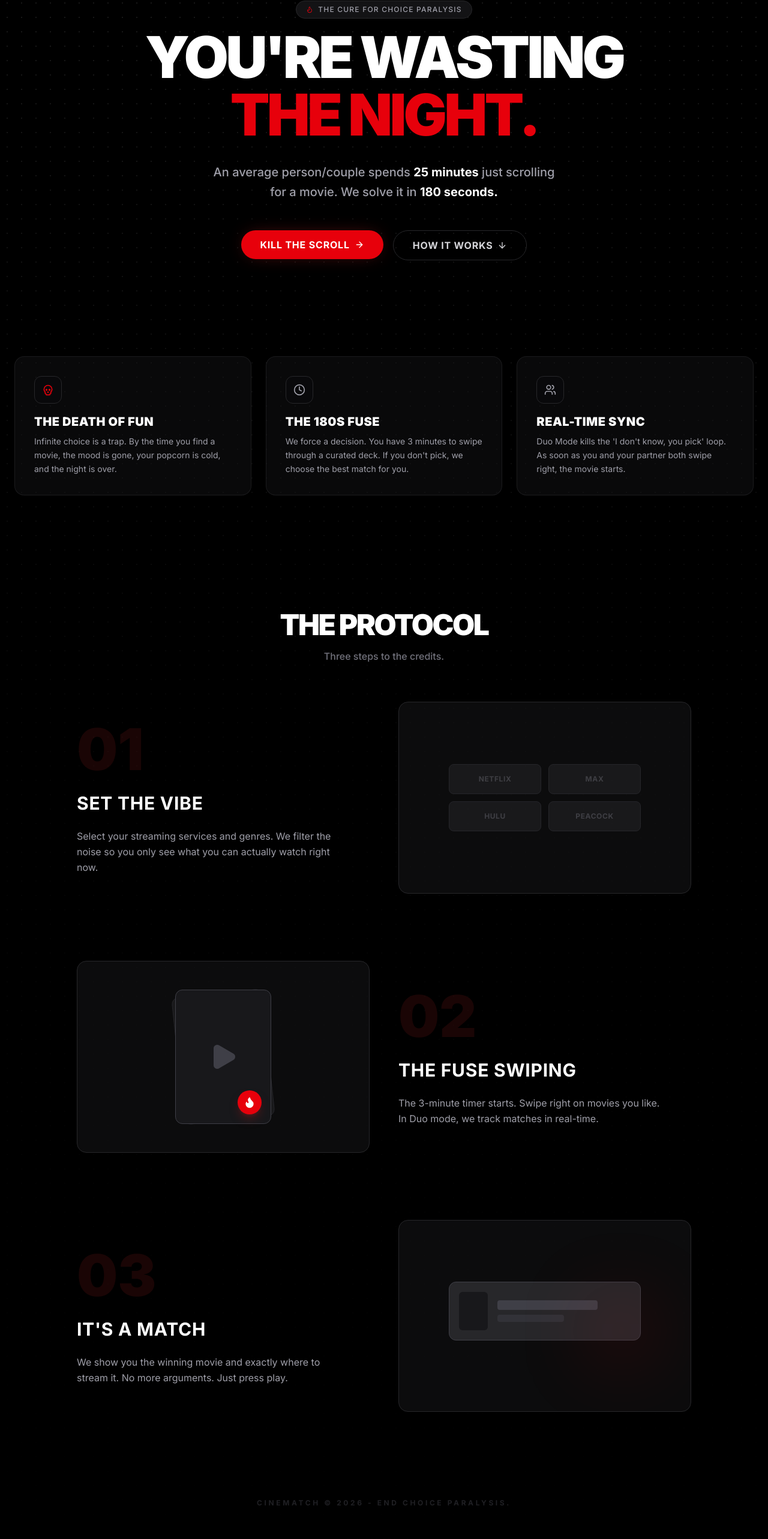
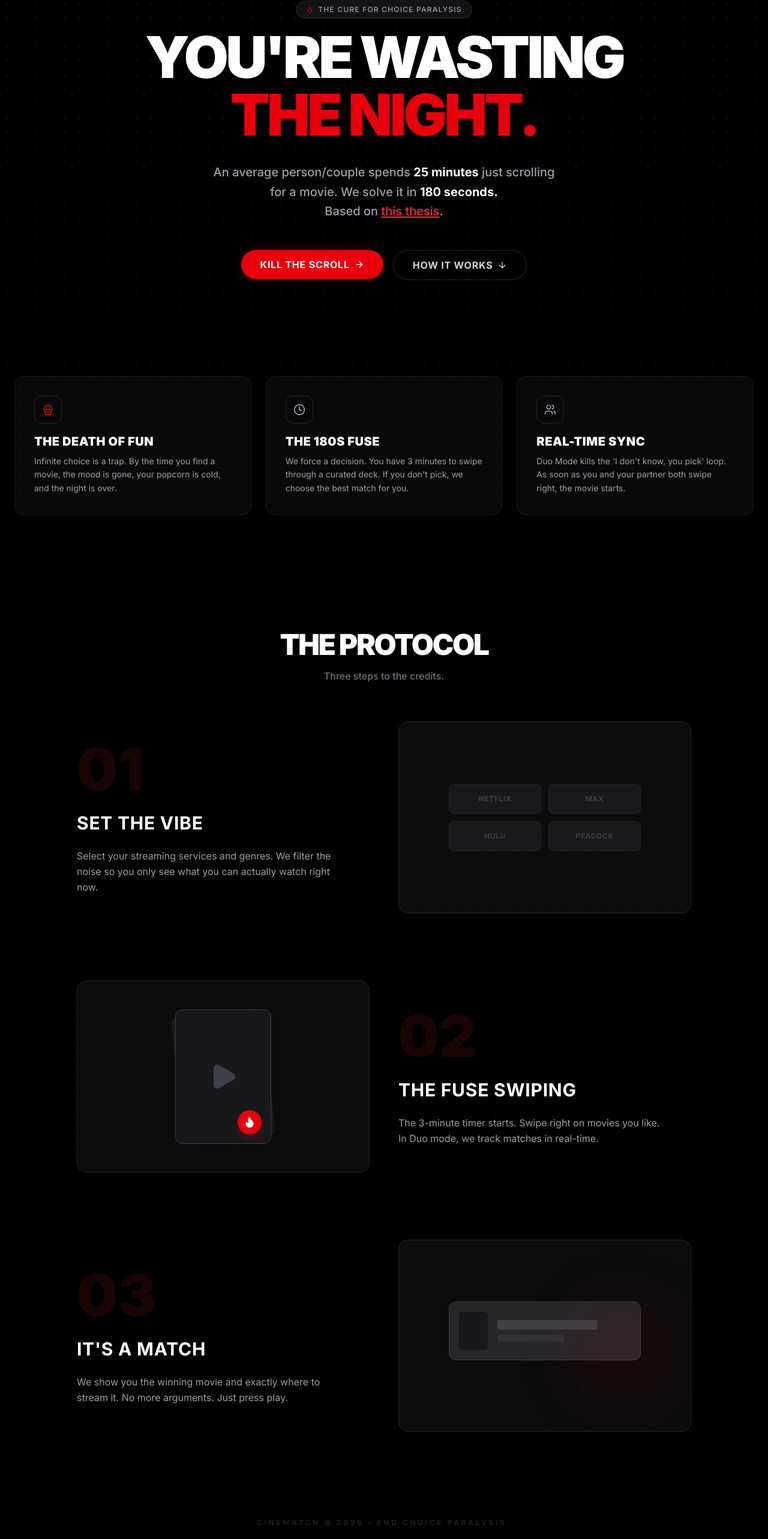
Before and after one commit to anujkhandalikar/cinematch-final, a Next.js app: page / in a window 1280 px wide. Shown: the part 207-2773 px from the top of the page at 60% size. Built offline with nearby package versions, Linux system fonts and the light colour scheme.

Commit message:
style: Update footer styles and add thesis reference in LandingHero for improved aesthetics and information clarity.

```diff
--- a/src/app/results/page.tsx
+++ b/src/app/results/page.tsx
@@ -160,8 +160,8 @@ export default function ResultsPage() {
                         >
                             <Home className="w-5 h-5 mr-2" /> Home
                         </Button>
-                        <div className="text-zinc-500 text-xs tracking-wide">
-                            Built with ❤️ by <a href="https://anujk.in" target="_blank" rel="noopener noreferrer" className="underline underline-offset-2 hover:text-zinc-300 transition-colors">Anuj</a>
+                        <div className="text-zinc-400 text-sm tracking-wide">
+                            Built with ❤️ by <a href="https://anujk.in" target="_blank" rel="noopener noreferrer" className="text-zinc-300 underline underline-offset-2 hover:text-white transition-colors">Anuj</a>
                         </div>
                     </div>
                 </div>
--- a/src/components/LandingHero.tsx
+++ b/src/components/LandingHero.tsx
@@ -47,6 +47,8 @@ export default function LandingHero() {
                 >
                     An average person/couple spends <span className="text-white font-bold">25 minutes</span> just scrolling <br className="hidden md:block" />
                     for a movie. We solve it in <span className="text-white font-bold">180 seconds.</span>
+                    <br />
+                    Based on <a href="https://drive.google.com/file/d/1tDLNhn8A9PWnxelA1sJxlSGup9brrfTp/view?usp=sharing" target="_blank" rel="noopener noreferrer" className="text-red-500 underline underline-offset-2 hover:text-red-400 transition-colors">this thesis</a>.
                 </motion.p>
 
                 {/* CTA Buttons */}
@@ -173,11 +175,11 @@ export default function LandingHero() {
             </div>
 
             {/* Footer tagline */}
-            <div className="py-12 text-zinc-700 text-xs font-bold tracking-[0.3em] uppercase opacity-50">
+            <div className="relative z-10 py-12 text-zinc-700 text-xs font-bold tracking-[0.3em] uppercase opacity-50">
                 Cinematch © 2026 - End Choice Paralysis.
             </div>
-            <div className="pb-8 text-zinc-500 text-xs tracking-wide">
-                Built with ❤️ by <a href="https://anujk.in" target="_blank" rel="noopener noreferrer" className="underline underline-offset-2 hover:text-zinc-300 transition-colors">Anuj</a>
+            <div className="relative z-10 pb-10 text-zinc-400 text-sm tracking-wide">
+                Built with ❤️ by <a href="https://anujk.in" target="_blank" rel="noopener noreferrer" className="text-zinc-300 underline underline-offset-2 hover:text-white transition-colors">Anuj</a>
             </div>
         </div>
     );
```
